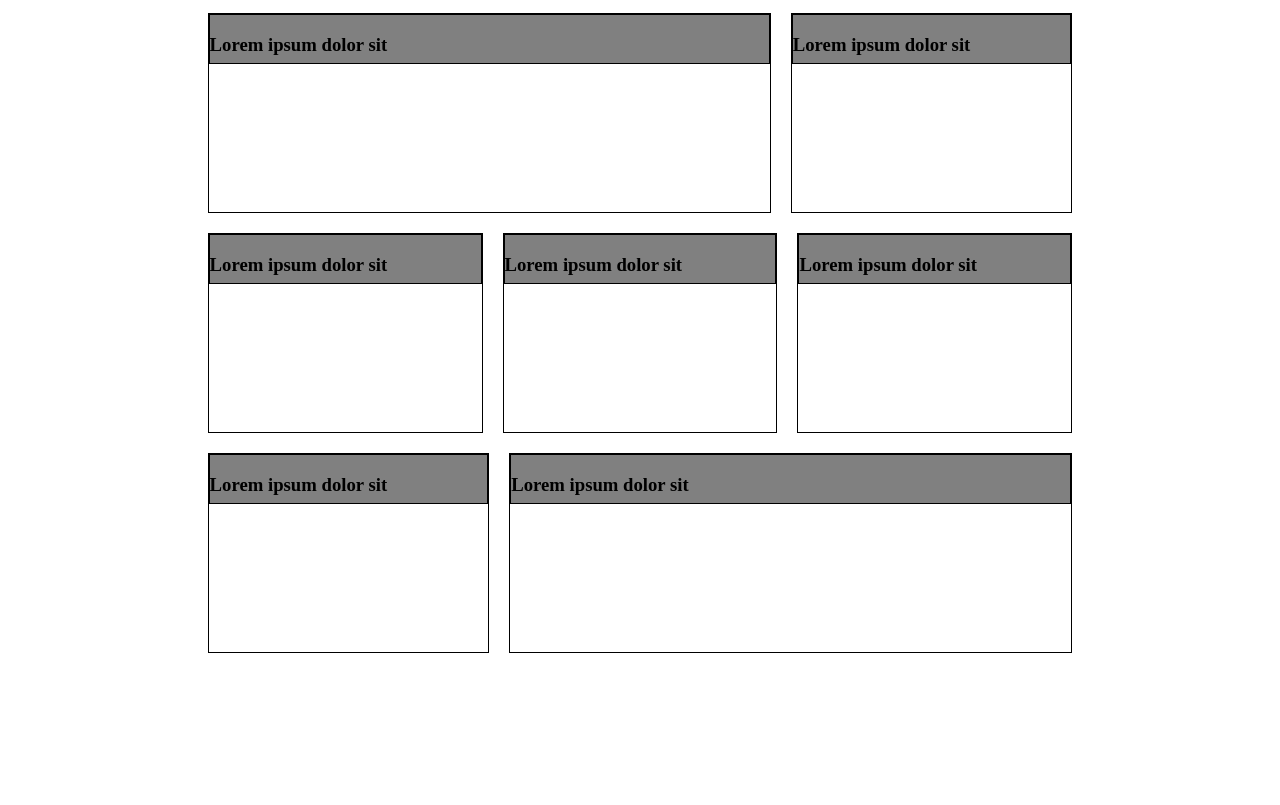
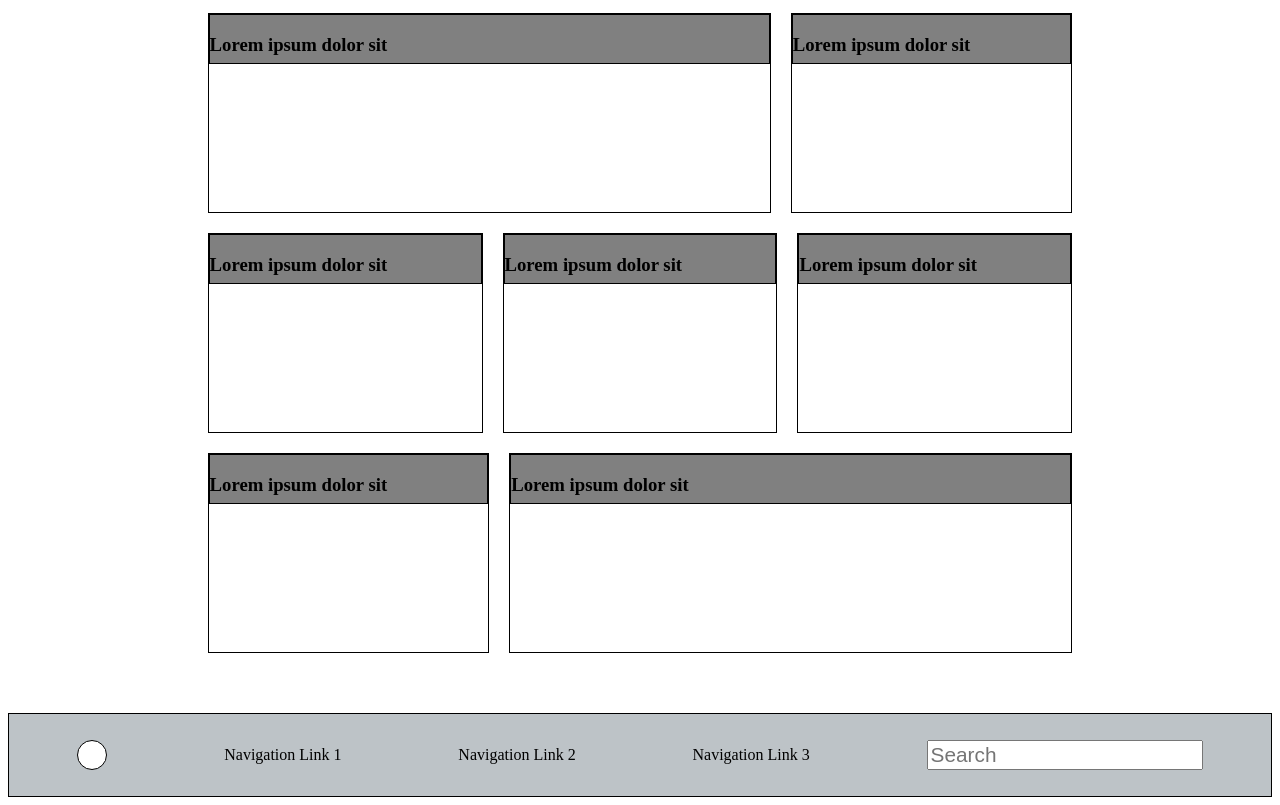
Before and after one commit to brucekchung/pattrn-party, a website: page index.html in a window 1280 px wide. Shown: the part 436-1241 px from the top of the page. Before the commit the page ends 1107 px from the top, so only its background shows below. Drawn offline with Linux system fonts and the light colour scheme.

Commit message:
Add header bar

```diff
--- a/index.html
+++ b/index.html
@@ -92,8 +92,26 @@
       </div>
     </section>
 <!-- Week 3: Header Bar -->
-    <section>
-
+    <section class="header">
+      <nav>
+        <ul>
+          <li>
+            <div class="circle"></div>
+          </li>
+          <li>
+            <a>Navigation Link 1</a>
+          </li>
+          <li>
+            <a>Navigation Link 2</a>
+          </li>
+          <li>
+            <a>Navigation Link 3</a>
+          </li>
+          <li>
+            <input placeholder="Search">
+          </li>
+        </ul>
+      </nav>
     </section>
   </body>
 </html>
--- a/style.css
+++ b/style.css
@@ -2,7 +2,7 @@
   box-sizing: border-box;
 }
 
-ul li {
+.accordion ul li {
   display: inline-block;
   border: 1px solid black;
   margin: 0 10px 0 10px;
@@ -10,7 +10,7 @@ ul li {
   border-radius: 5px 5px 0 0;
 }
 
-ul {
+.accordion ul {
   border: 1px solid black;
   margin: 0 auto;
   width: 80%;
@@ -18,7 +18,7 @@ ul {
   position: relative;
 }
 
-.content {
+.accordion .content {
   border: 1px solid black;
   width: 80%;
   height: 200px;
@@ -26,7 +26,7 @@ ul {
 }
 
 
-.active {
+.accordion .active {
   display: block;
 }
 
@@ -68,3 +68,35 @@ ul {
   border-bottom: 1px solid black;
   background: gray;
 }
+
+.header {
+  margin-top: 50px;
+  background: #BDC3C7;
+}
+
+.header nav {
+  border: 1px solid black;
+}
+
+.header ul {
+  display: flex;
+  justify-content: space-around;
+  align-items: center;
+  padding: 10px;
+}
+
+.header nav li {
+  display: inline-block;
+}
+
+.header .circle {
+  border-radius: 50%;
+  border: 1px solid black;
+  height: 30px;
+  width: 30px;
+  background: white;
+}
+
+.header input {
+  font-size: 1.3em;
+}
```
